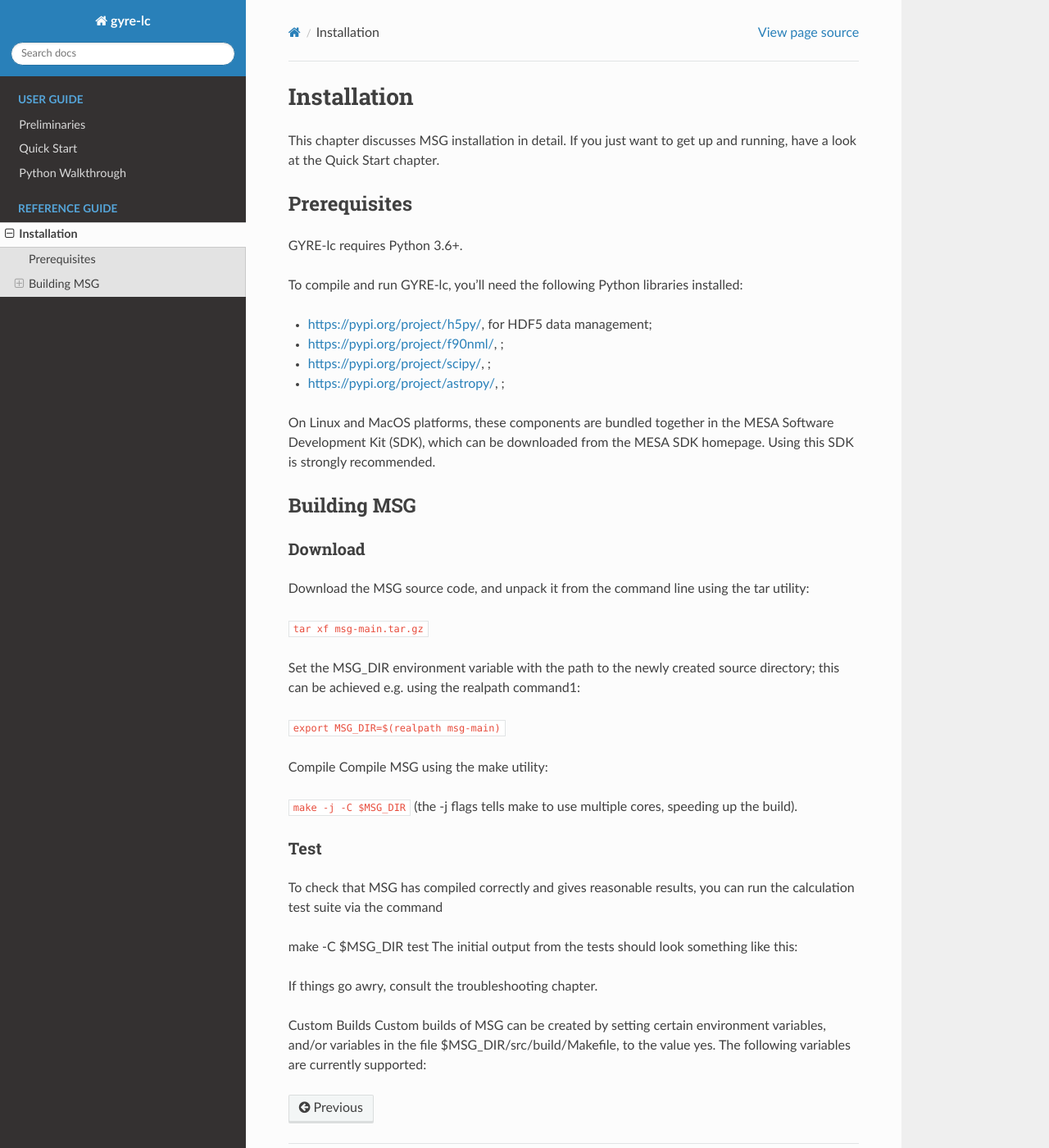
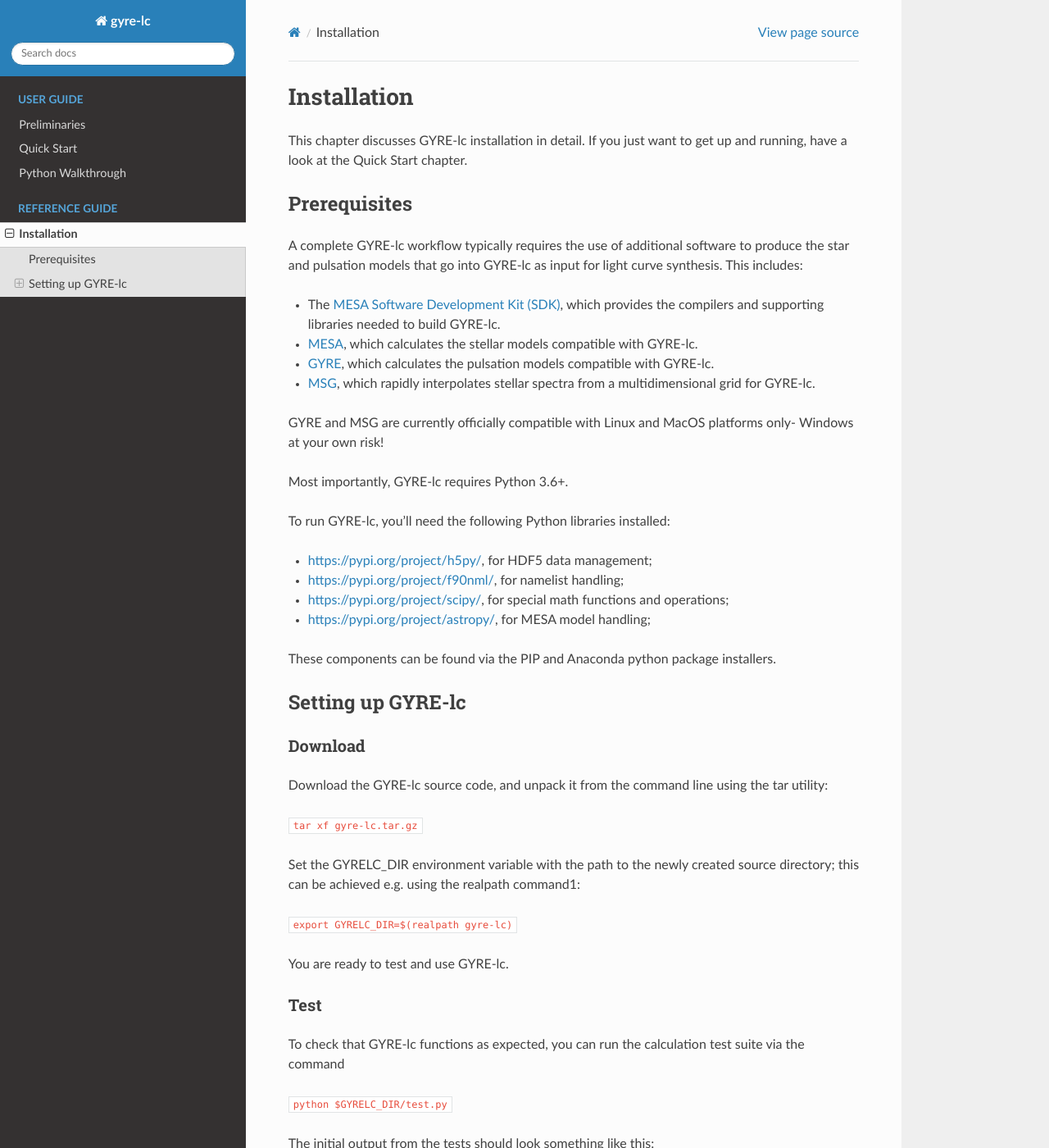
Before and after one commit to aaronesque/gyre-lc, a Sphinx documentation site: the page built from docs/source/ref-guide/installation.rst, in a window 1280 px wide and 1400 px high. Shown: the whole window at 82% size. Built offline with Sphinx 7.4.7 and the Read the Docs theme 2.0.0, drawn with Linux system fonts in a browser that asks for light colours.

Commit message:
wrote installation.rst

```diff
--- a/docs/source/ref-guide/installation.rst
+++ b/docs/source/ref-guide/installation.rst
@@ -4,50 +4,54 @@
 Installation
 ===================================
 
-This chapter discusses MSG installation in detail. If you just want to get up and running, have a look at the Quick Start chapter.
+This chapter discusses GYRE-lc installation in detail. If you just want to get up and running, have a look at the Quick Start chapter.
 
 Prerequisites
 -----------------------------------
 
-GYRE-lc requires Python 3.6+.
+A complete GYRE-lc workflow typically requires the use of additional software to produce the star and pulsation models that go into GYRE-lc as input for light curve synthesis. This includes:
 
-To compile and run GYRE-lc, you’ll need the following Python libraries installed:
+- The `MESA Software Development Kit (SDK) <http://www.astro.wisc.edu/~townsend/static.php?ref=mesasdk>`_, which provides the compilers and supporting libraries needed to build GYRE-lc.
+- `MESA <mesa.sourceforge.net>`_, which calculates the stellar models compatible with GYRE-lc.
+- `GYRE <https://gyre.readthedocs.io/en/stable/>`_, which calculates the pulsation models compatible with GYRE-lc.
+- `MSG <http://www.astro.wisc.edu/~townsend/resource/docs/msg/>`_, which rapidly interpolates stellar spectra from a multidimensional grid for GYRE-lc.
+
+GYRE and MSG are currently officially compatible with Linux and MacOS platforms only- Windows at your own risk!
+
+Most importantly, GYRE-lc requires Python 3.6+.
+
+To run GYRE-lc, you’ll need the following Python libraries installed:
 
 - `<https://pypi.org/project/h5py/>`_, for HDF5 data management;
-- `<https://pypi.org/project/f90nml/>`_, ;
-- `<https://pypi.org/project/scipy/>`_, ;
-- `<https://pypi.org/project/astropy/>`_, ;
+- `<https://pypi.org/project/f90nml/>`_, for namelist handling;
+- `<https://pypi.org/project/scipy/>`_, for special math functions and operations;
+- `<https://pypi.org/project/astropy/>`_, for MESA model handling;
 
-On Linux and MacOS platforms, these components are bundled together in the MESA Software Development Kit (SDK), which can be downloaded from the MESA SDK homepage. Using this SDK is strongly recommended.
+These components can be found via the PIP and Anaconda python package installers.
 
-Building MSG
+
+Setting up GYRE-lc
 ------------------------------------
 
 Download
 ~~~~~~~~~~~~~~~~~~~~~~~~~~~~~~~~~~~~
 
-Download the MSG source code, and unpack it from the command line using the tar utility:
+Download the GYRE-lc source code, and unpack it from the command line using the tar utility:
 
-``tar xf msg-main.tar.gz``
+``tar xf gyre-lc.tar.gz``
 
-Set the MSG_DIR environment variable with the path to the newly created source directory; this can be achieved e.g. using the realpath command1:
+Set the GYRELC_DIR environment variable with the path to the newly created source directory; this can be achieved e.g. using the realpath command1:
 
-``export MSG_DIR=$(realpath msg-main)``
+``export GYRELC_DIR=$(realpath gyre-lc)``
 
-Compile
-Compile MSG using the make utility:
-
-``make -j -C $MSG_DIR``
-(the -j flags tells make to use multiple cores, speeding up the build).
+You are ready to test and use GYRE-lc.
 
 Test
 ~~~~~~~~~~~~~~~~~~~~~~~~~~~~~~~~~~~~
-To check that MSG has compiled correctly and gives reasonable results, you can run the calculation test suite via the command
+To check that GYRE-lc functions as expected, you can run the calculation test suite via the command
 
-make -C $MSG_DIR test
+``python $GYRELC_DIR/test.py``
+
 The initial output from the tests should look something like this:
 
 If things go awry, consult the troubleshooting chapter.
-
-Custom Builds
-Custom builds of MSG can be created by setting certain environment variables, and/or variables in the file $MSG_DIR/src/build/Makefile, to the value yes. The following variables are currently supported:
```
Also changed, not shown: docs/source/user-guide/quick-start.rst (+6 -5 lines), 9 other files.
